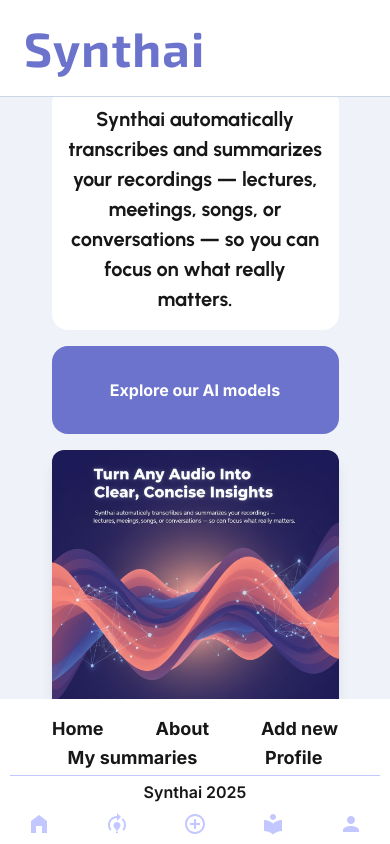
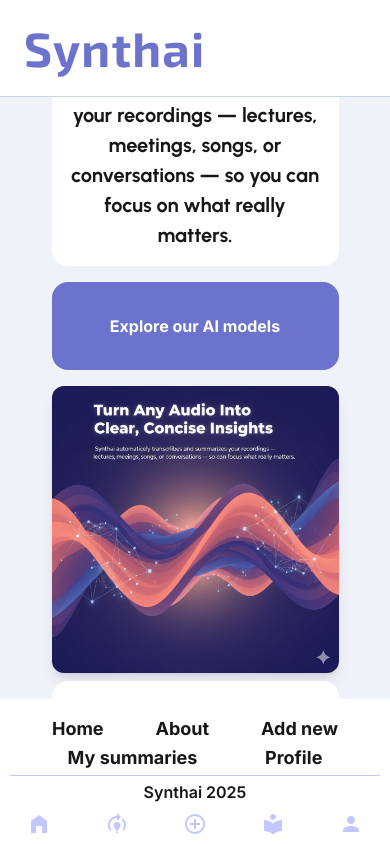
Before and after one commit to fabilier228/ai.synthai.src.frontend, a Next.js app: page / in a window 390 px wide. Shown: the top 844 px of the page. Built offline with nearby package versions, Linux system fonts and the light colour scheme.

Commit message:
feat: 86c60j96w create top section

```diff
--- a/src/components/TopSection.tsx
+++ b/src/components/TopSection.tsx
@@ -80,7 +80,7 @@ const TopSection = () => {
       </div>
 
       {/* MOBILE */}
-      <div className="md:hidden flex flex-col items-center w-full gap-2 px-4 py-6 mt-16">
+      <div className="md:hidden flex flex-col items-center w-full gap-2 px-4 py-6">
         <div className="bg-surface rounded-[16px] w-full max-w-[370px] p-4 flex flex-col items-center">
           <h4
             className="font-bold text-[20px] leading-[150%] text-center w-full"
```
